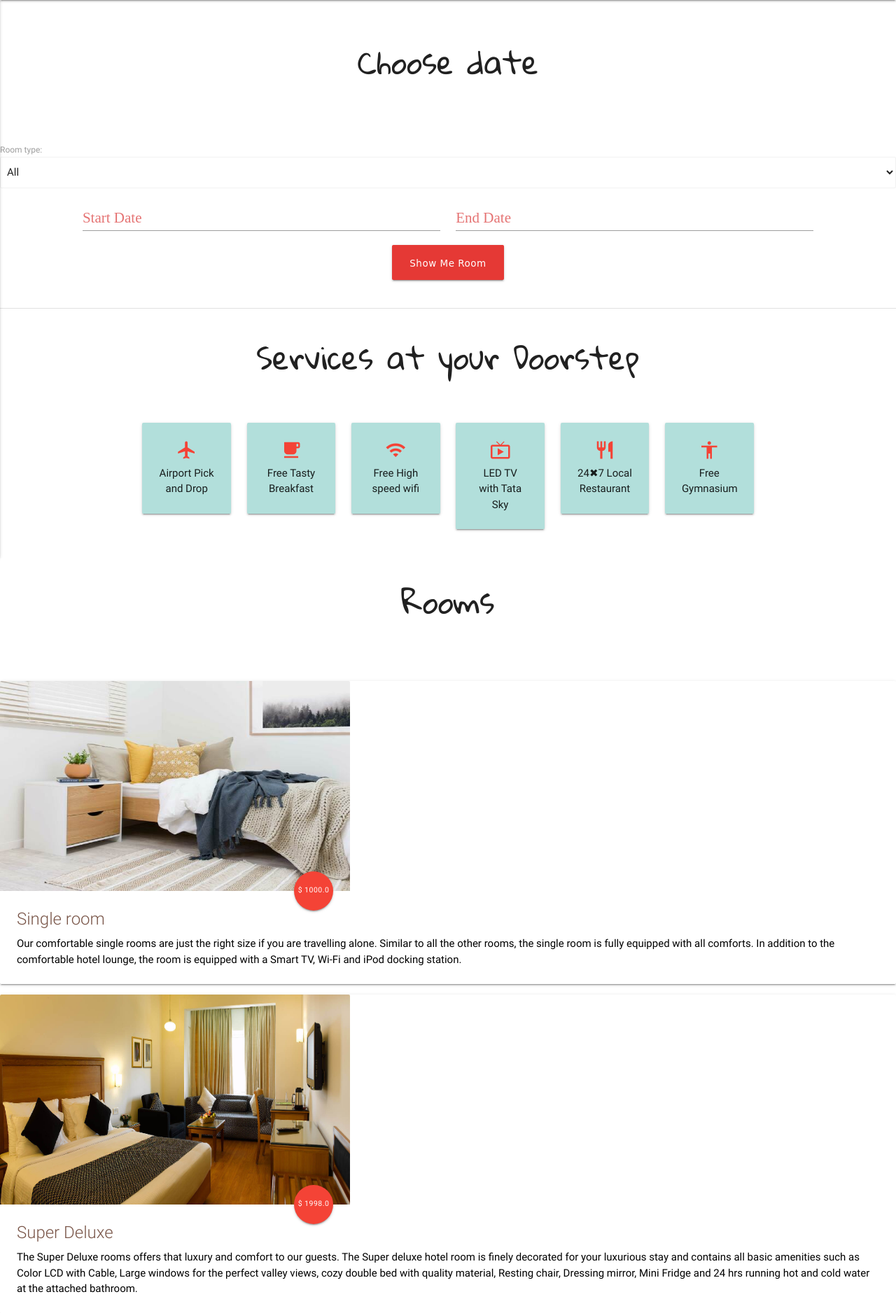
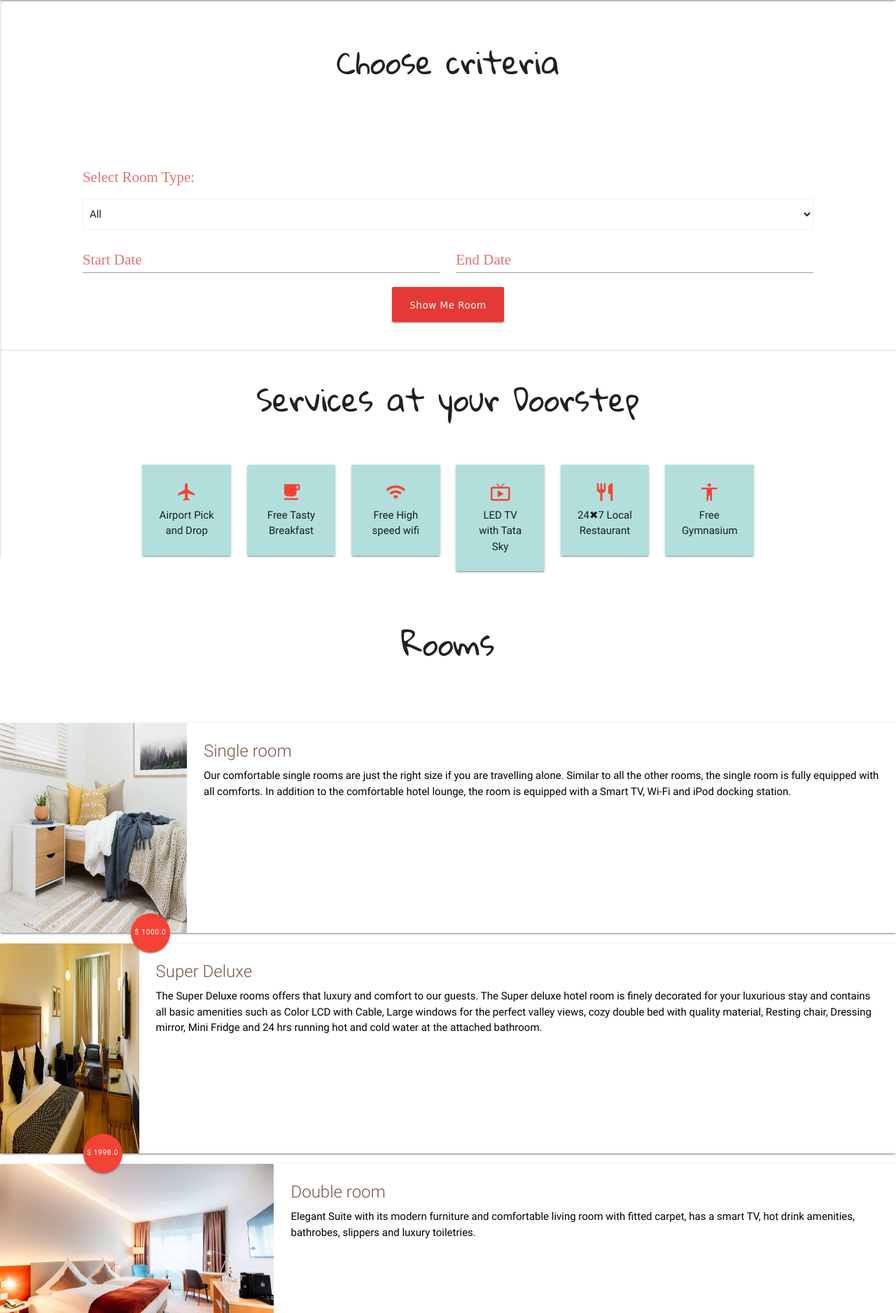
Before and after one commit to yanaShcherbich/django-hotel-system-management, a Django app: page / in a window 1280 px wide. Shown: the part 64-1940 px from the top of the page at 70% size. Run offline with Django 3.2, Linux system fonts and the light colour scheme; data comes from the database, SQL or seed files in the repository; both versions use the stored data as it was after the commit; some libraries are stand-ins or nearby versions; some web fonts are replaced.

Commit message:
changed data

```diff
--- a/room_slot/booking/forms.py
+++ b/room_slot/booking/forms.py
@@ -3,4 +3,4 @@ from .models import Room
 
 class Search_By_Type(forms.Form):
     CHOICES = (('All', 'All'),('Single Room', 'Single Room'),('Double Room', 'Double Room'), ('Deluxe Room', 'Deluxe Room'), ('Super Deluxe Room', 'Super Deluxe Room'),)
-    room_type = forms.ChoiceField(choices=CHOICES)
+    room_type = forms.ChoiceField(choices=CHOICES, label='')
--- a/room_slot/static/css/style.css
+++ b/room_slot/static/css/style.css
@@ -1,25 +1,19 @@
-#container{
-    display: flex;
-    flex-direction:column;
-}
+
 .card {
     display: flex;
-    flex-direction:column;
+
 }
 
 .card-image {
     width: 500px;
     height: 300px;
-    display:inline-block;
 }
 
 .card-image > img {
 
     width: 500px;
     height: 300px;
-    display:inline-block;
-    clear: both;
-}
+    }
 
 #id_room_type {
     display: block;
--- a/room_slot/templates/booking/book.html
+++ b/room_slot/templates/booking/book.html
@@ -1,6 +1,6 @@
 {% extends 'base/base.html'%}
 {% load static %}
-{%  content %}
+{% block content %}
 
 <link href="https://fonts.googleapis.com/css?family=Oregano&display=swap" rel="stylesheet">
 
--- a/room_slot/templates/booking/index.html
+++ b/room_slot/templates/booking/index.html
@@ -12,16 +12,21 @@
 
 <div class="row">
     <div class="center">
-        <h3 class="row" style="font-family: 'Gloria Hallelujah', cursive;margin-bottom:7%;margin-top:5%">Choose date</h3>
+        <h3 class="row" style="font-family: 'Gloria Hallelujah', cursive;margin-bottom:7%;margin-top:5%">Choose criteria</h3>
+    </div>
+    <div id="wrapper3" class="col s10 offset-s1 input-field">
+        <form action="/your-name/" method="GET">
+            {% csrf_token %}
+            <p class="red-text text-lighten-2"
+                style="font-size:1.4rem;font-family:'Times New Roman'">Select Room Type:</p>
+                {{ form.as_p }}
+
+
+        </form>
     </div>
 
     <div class="row">
-        <form action="/your-name/" method="GET">
-            {% csrf_token %}
-            {{ form.as_p }}
 
-
-        </form>
         <div id="wrapper1" class="col s5 offset-s1 input-field">
             <input type="date" id="start1" class="datepicker-start" />
             <label for="start1" class="red-text text-lighten-2"
```
Also changed, not shown: room_slot/db.sqlite3.
